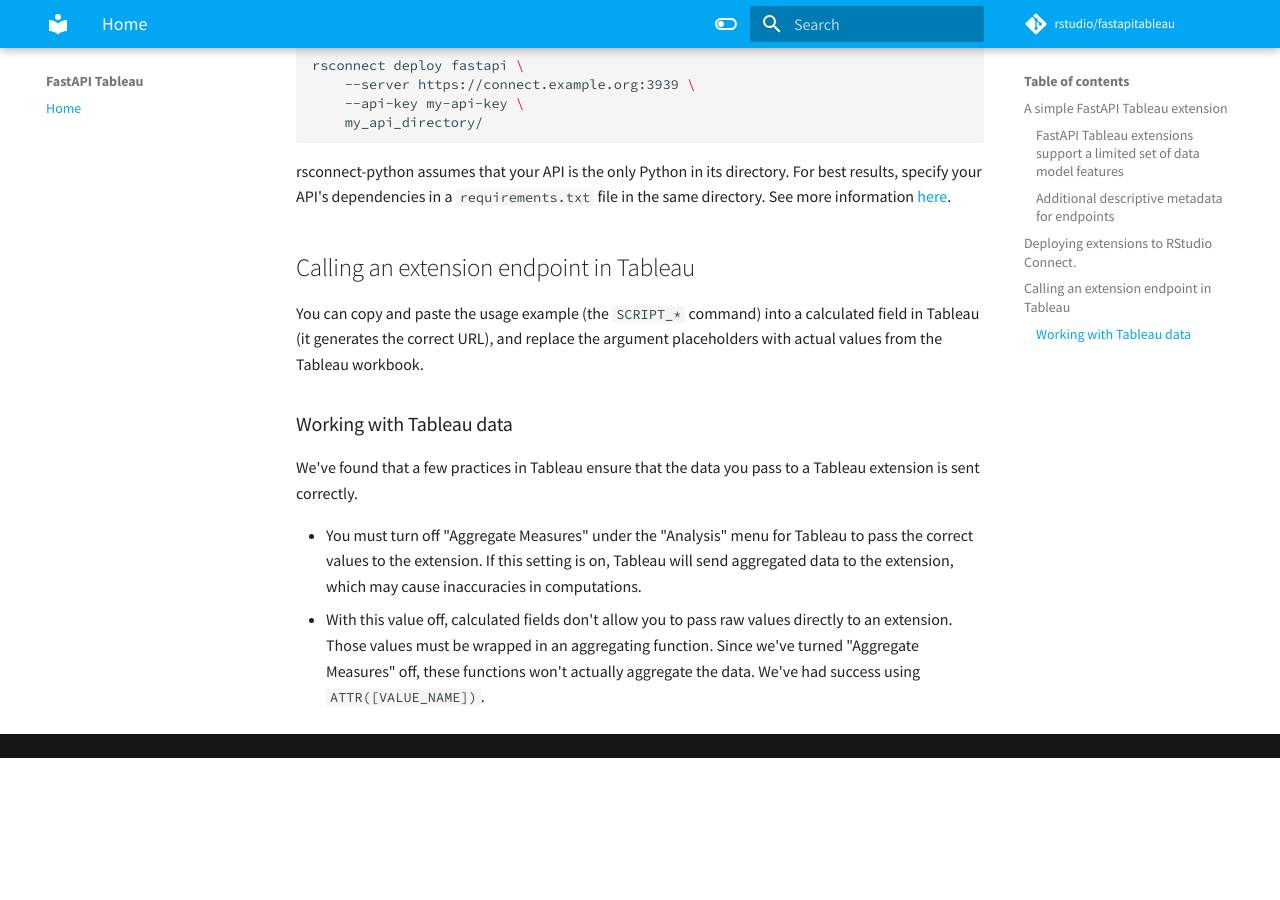
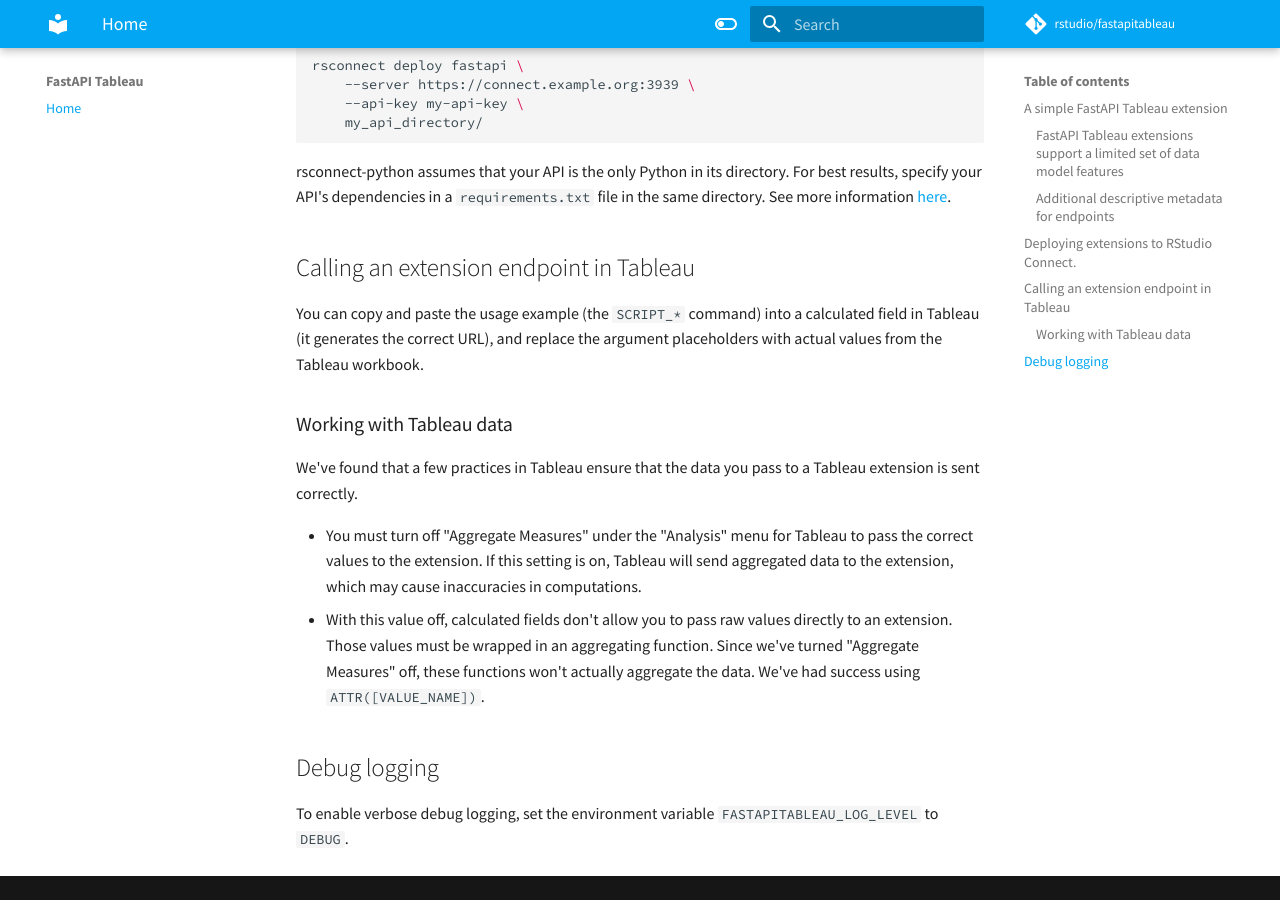
Before and after one commit to rstudio/fastapitableau, an MkDocs documentation site: the page built from docs/index.md, in a window 1280 px wide and 900 px high, scrolled down 2942 px. Built offline with MkDocs 1.6.1 and Material for MkDocs 9.7.7, drawn with Linux system fonts in a browser that asks for light colours; comment, search, counter and statistics services are not loaded; before the commit the page ends 3700 px from its top, so only the background shows below that.

Commit message:
Update docs

```diff
--- a/docs/index.md
+++ b/docs/index.md
@@ -131,3 +131,7 @@
 
 - You must turn off "Aggregate Measures" under the "Analysis" menu for Tableau to pass the correct values to the extension. If this setting is on, Tableau will send aggregated data to the extension, which may cause inaccuracies in computations.
 - With this value off, calculated fields don't allow you to pass raw values directly to an extension. Those values must be wrapped in an aggregating function. Since we've turned "Aggregate Measures" off, these functions won't actually aggregate the data. We've had success using `ATTR([VALUE_NAME])`.
+
+## Debug logging
+
+To enable verbose debug logging, set the environment variable `FASTAPITABLEAU_LOG_LEVEL` to `DEBUG`.
```
Also changed, not shown: README.md (+4 -0 lines).
